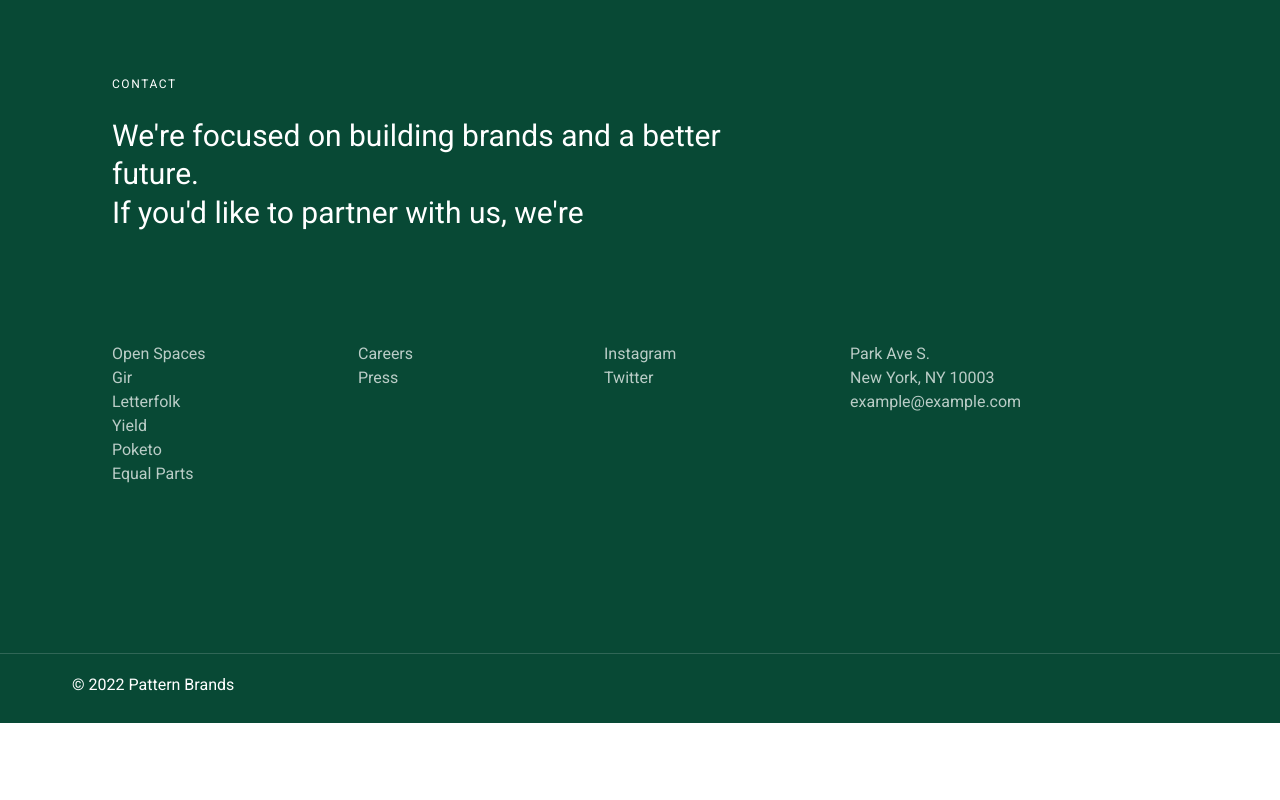
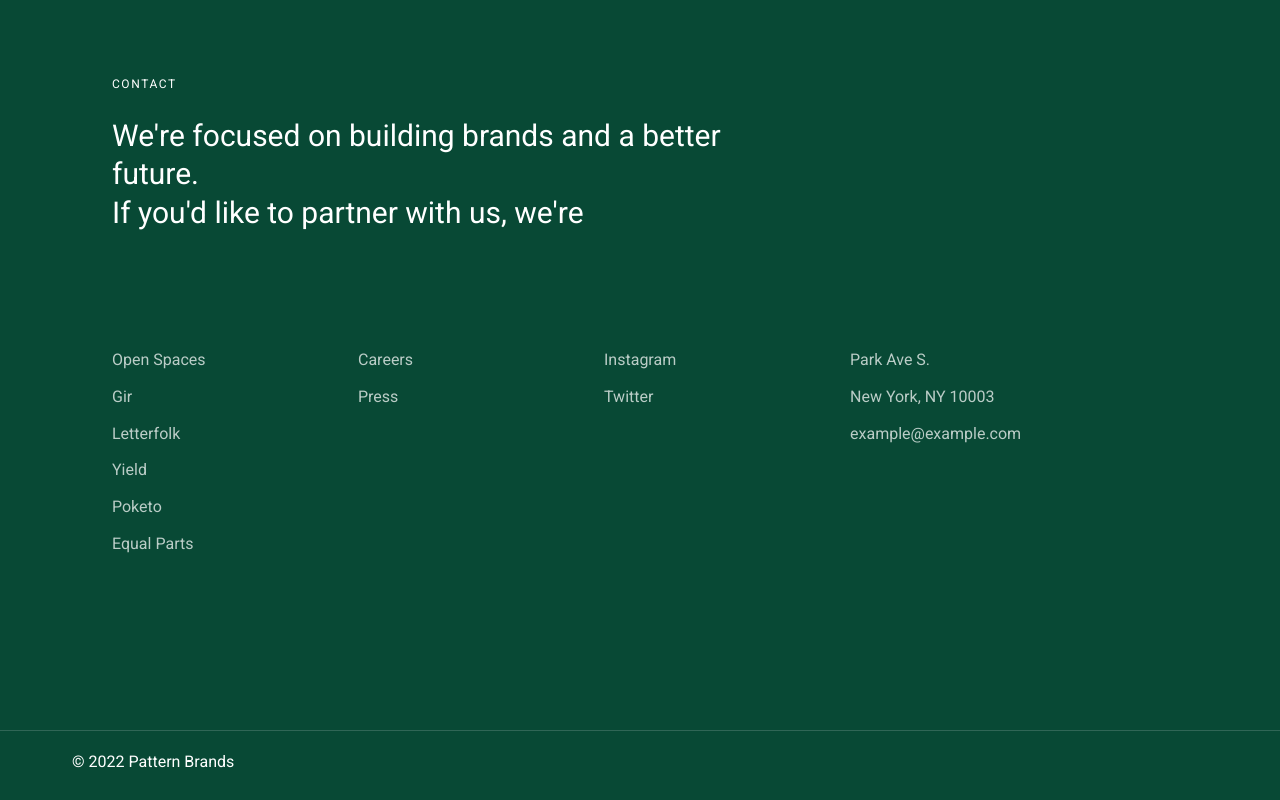
Before and after one commit to SparrowRK/lendingtest, a plain HTML site: page src/index.html in a window 1280 px wide. Shown: the part 2772-3572 px from the top of the page. Before the commit the page ends 3495 px from the top, so only its background shows below. Drawn offline with Linux system fonts and the light colour scheme.

Commit message:
landin G3

```diff
--- a/src/sass/blocks/_footer.sass
+++ b/src/sass/blocks/_footer.sass
@@ -29,7 +29,7 @@
             list-style-type: none
             font-weight: 400
             font-size: 16px
-            line-height: 200%
+            line-height: 230%
             a
                 color: rgba(255, 255, 255, 0.72)
                 &:hover
```
Also changed, not shown: src/css/style.min.css, 1 other file.
